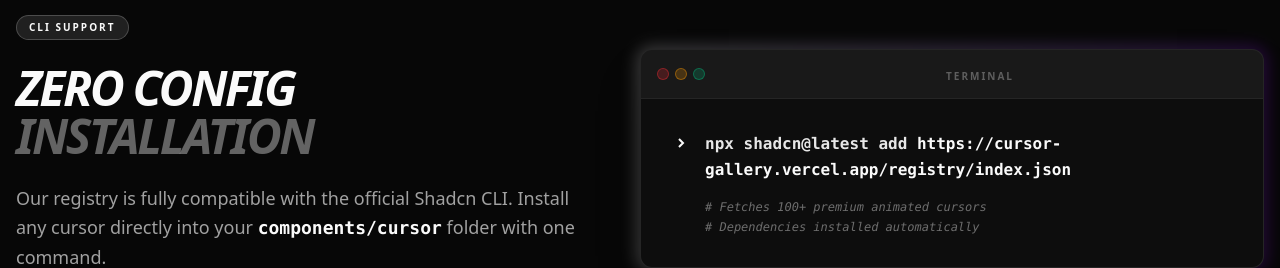
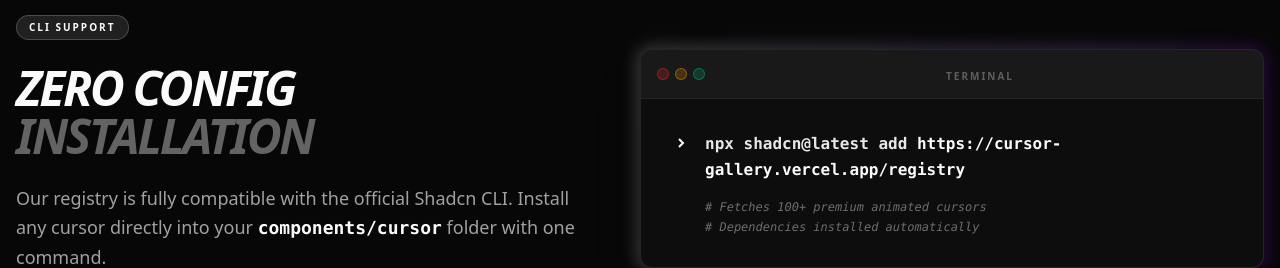
Before and after one commit to AadiXC0DE/cursor-gallery, a Next.js app: page / in a window 1280 px wide. Shown: the part 3340-3608 px from the top of the page. Built offline with nearby package versions, Linux system fonts and the light colour scheme.

Commit message:
fix: shadcn cli

```diff
--- a/src/app/page.tsx
+++ b/src/app/page.tsx
@@ -82,7 +82,7 @@
                                         </span>
                                         <div className="space-y-4">
                                             <p className="text-white/90 leading-relaxed font-bold">
-                                                npx shadcn@latest add <span className="text-primary">https://cursor-gallery.vercel.app/registry/index.json</span>
+                                                npx shadcn@latest add <span className="text-primary">https://cursor-gallery.vercel.app/registry</span>
                                             </p>
                                             <div className="space-y-1">
                                                 <p className="text-white/40 text-xs italic"># Fetches 100+ premium animated cursors</p>
--- a/src/components/gallery/cursor-detail-dialog.tsx
+++ b/src/components/gallery/cursor-detail-dialog.tsx
@@ -231,7 +231,7 @@
                     <span className="text-[10px] font-black uppercase tracking-widest text-foreground">Shadcn CLI Install</span>
                   </div>
                   <button
-                    onClick={() => handleCopy(`npx shadcn@latest add https://cursor-gallery.vercel.app/registry/${cursor.id}.json`)}
+                    onClick={() => handleCopy(`npx shadcn@latest add https://cursor-gallery.vercel.app/registry/${cursor.id}`)}
                     className="group flex items-center gap-3 px-4 py-2.5 rounded-xl bg-[#0d0d0d] border border-white/10 hover:border-primary/50 transition-all text-left w-full shadow-xl"
                   >
                     <div className="w-8 h-8 rounded bg-white/5 flex items-center justify-center text-primary">
```
Also changed, not shown: src/app/registry/[slug]/route.ts (renamed from src/app/registry/[slug].json/route.ts), src/app/registry/route.ts (renamed from src/app/registry/index.json/route.ts), 1 other file (tests, documents, lock files or other folders).
